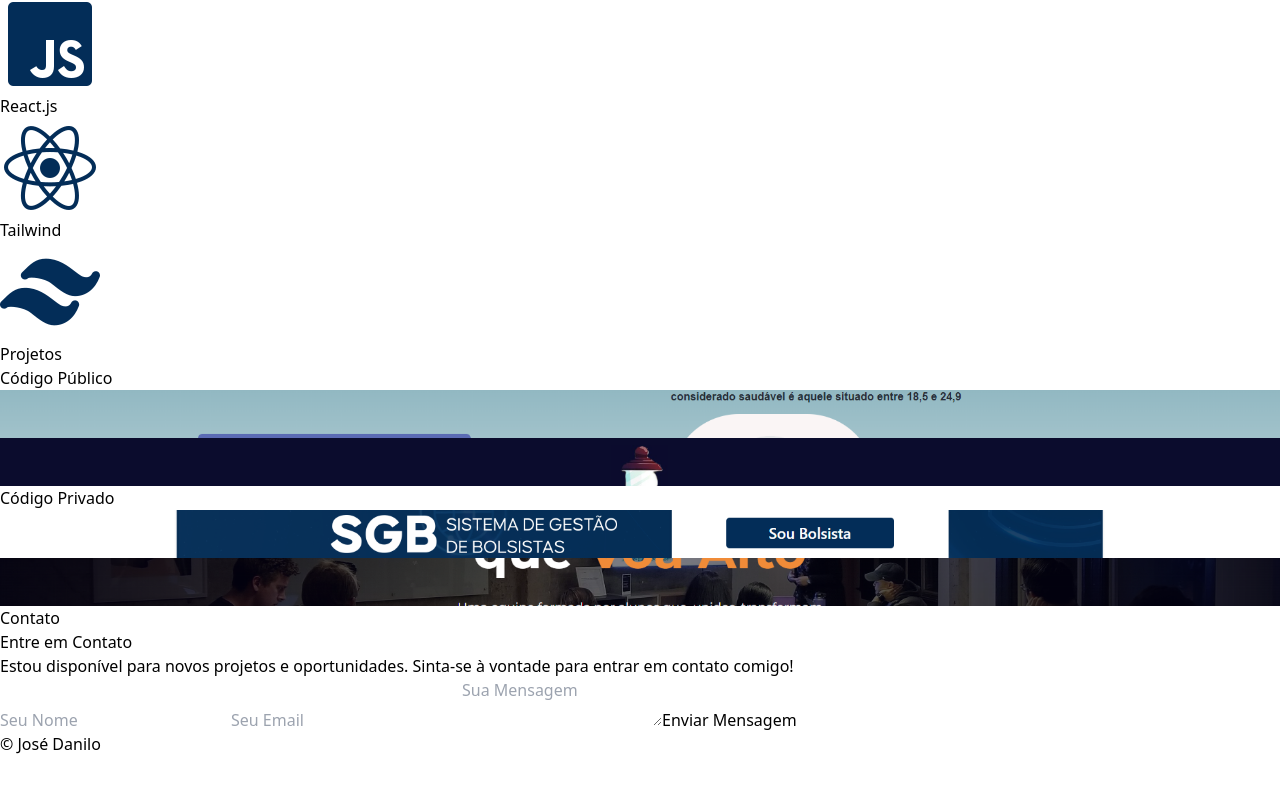
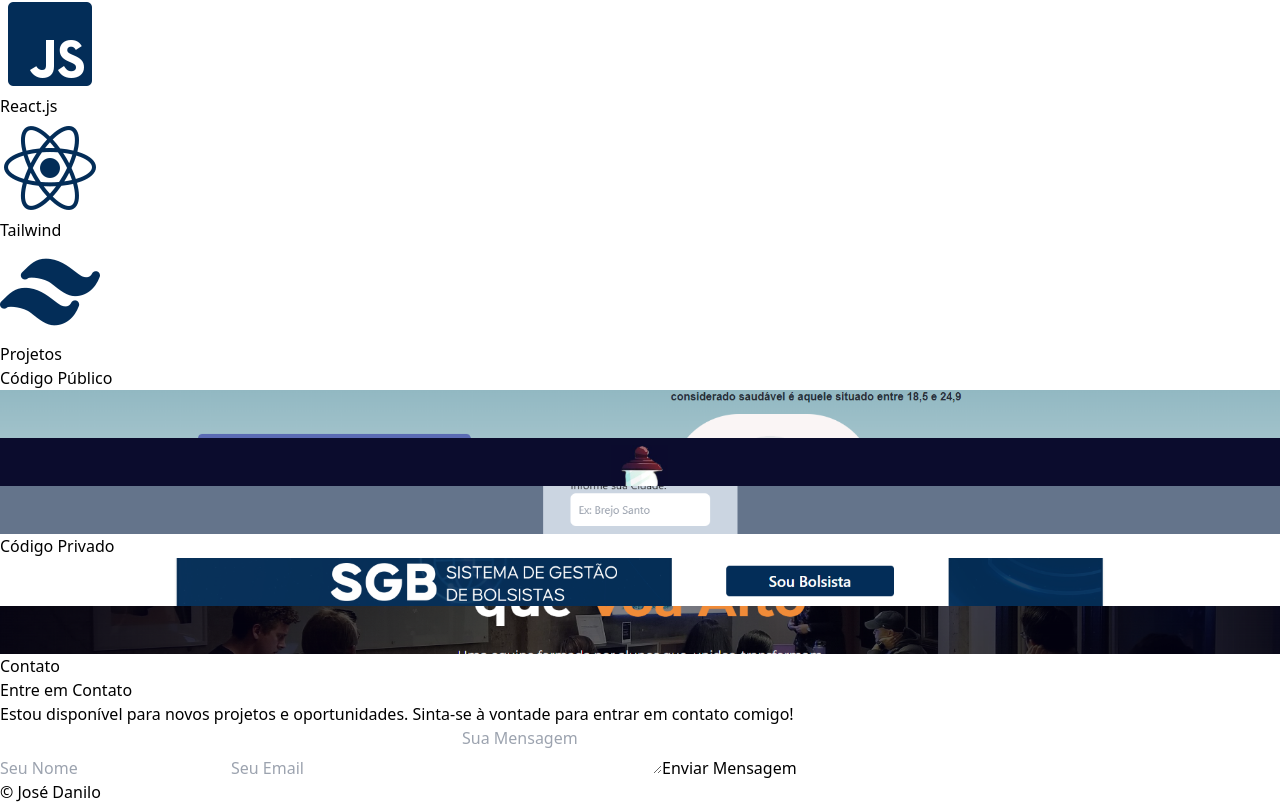
Before and after one commit to JoseDaniloS/portifolio, a React (Vite) app: page / in a window 1280 px wide. Shown: the part 1384-2188 px from the top of the page. Before the commit the page ends 2140 px from the top, so only its background shows below. Built offline with nearby package versions, Linux system fonts and the light colour scheme.

Commit message:
feat: WeatherApp project

```diff
--- a/src/components/projects/projects.jsx
+++ b/src/components/projects/projects.jsx
@@ -2,11 +2,13 @@ import PComponents from "./project_components";
 import Imc from "./images/imc_calculator.png";
 import StreetLight from "./images/street_light.png";
 import SGB from "./images/SGB.png";
-import Carcara from "./images/Carcara.png"
+import Carcara from "./images/Carcara.png";
+import Weather from "./images/WeatherApp.png"
 
 function Projetos() {
   return (
-    <div id="projetos"
+    <div
+      id="projetos"
       className="flex flex-col items-center space-y-10 text-[#032D58] max-md:w-[90vw]"
     >
       <h1 className="text-[40px] font-bold max-md:text-[35px]">Projetos</h1>
@@ -27,12 +29,17 @@ function Projetos() {
             nome={"Street Light"}
             tipo={true}
           />
+          <PComponents
+            image={Weather}
+            link_github={"https://github.com/JoseDaniloS/WeatherApp"}
+            link_projeto={"https://weather-app-pearl-gamma-18.vercel.app"}
+            nome={"Weather App"}
+            tipo={true}
+          />
         </div>
       </div>
       <div className="flex flex-col space-y-10 items-center w-full">
-        <p className="font-bold text-[20px]">
-          Código Privado
-        </p>
+        <p className="font-bold text-[20px]">Código Privado</p>
         <div className="flex gap-16 flex-wrap justify-center max-md:w-[90vw]">
           <PComponents
             image={SGB}
@@ -44,9 +51,7 @@ function Projetos() {
           />
           <PComponents
             image={Carcara}
-            link_projeto={
-              "https://www.carcara.ufersa.dev.br"
-            }
+            link_projeto={"https://www.carcara.ufersa.dev.br"}
             nome={"Carcará - Projeto"}
             tipo={false}
           />
--- a/src/index.css
+++ b/src/index.css
@@ -2,17 +2,18 @@
 @tailwind components;
 @tailwind utilities;
 
-.animate-BaixoParaCima{
-    animation: BaixoParaCima 0.5s ease-in-out forwards ;
+.animate-BaixoParaCima {
+  animation: BaixoParaCima 0.8s ease-in-out forwards;
 }
 
+@keyframes BaixoParaCima {
+  0% {
+    transform: translateY(100%);
+    opacity: 0;
+  }
 
-@keyframes BaixoParaCima{
-    0%{
-        transform: translateY(100%);
-    }
-
-    100%{
-        transform: translateY(0);
-    }
+  100% {
+    transform: translateY(0);
+    opacity: 1;
+  }
 }
```
Also changed, not shown: src/components/projects/images/WeatherApp.png (added).
